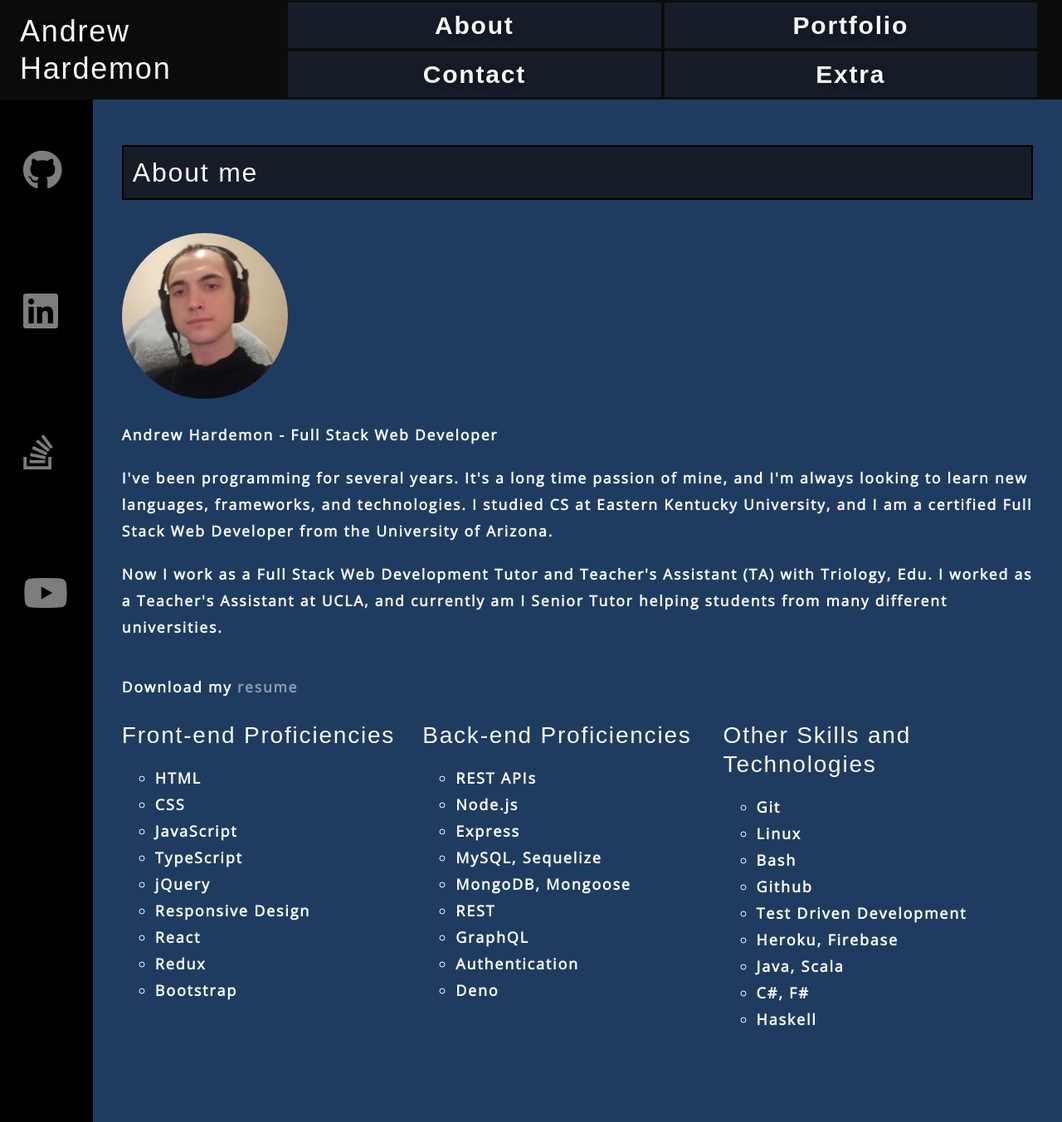
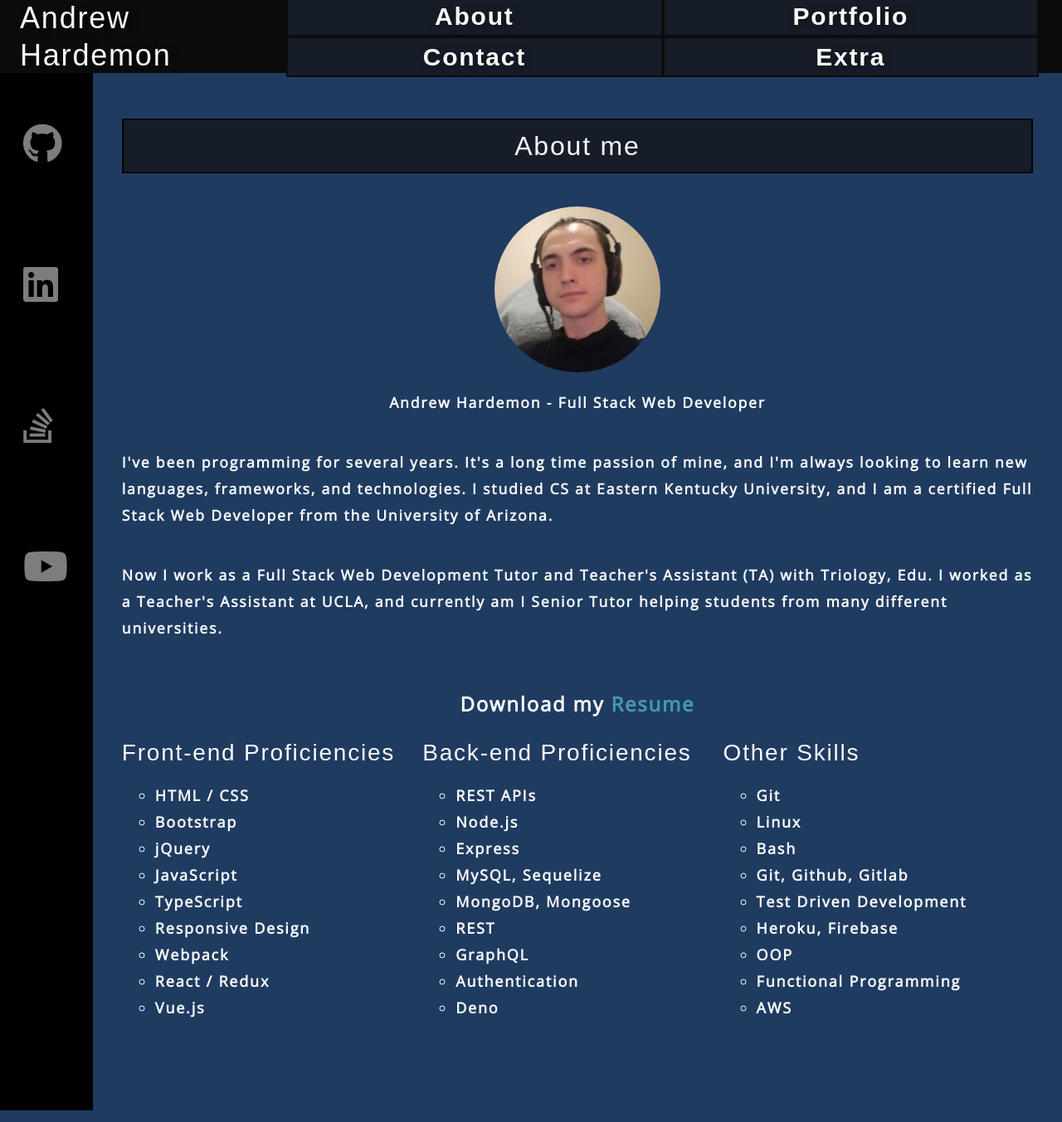
Before and after one commit to AndrewHardemon/Official-Portfolio, a React (Create React App) app: page / in a window 1280 px wide. Shown: the whole page at 83% size. Built offline with nearby package versions, Linux system fonts and the light colour scheme; a web font is replaced by a local one.

Commit message:
Fixed errors with uneven entries in fizzbuzz generator and word replacer modified footer and header sizes to be more uniform across screen sizes updated About Me to have more accurate information and make the resume link more apparent

```diff
--- a/src/App.js
+++ b/src/App.js
@@ -7,7 +7,7 @@ import About from './components/AboutMe';
 import Portfolio from './components/Portfolio';
 import Contact from './components/Contact';
 import Extra from './components/Extra';
-import Downloads from './components/Downloads';
+// import Downloads from './components/Downloads';
 
 
 function App() {
@@ -27,7 +27,7 @@ function App() {
       <Header>
         <Nav pages={pages} currentPage={currentPage} setCurrentPage={setCurrentPage}/>
       </Header>
-      <div class="main_container">
+      <div className="main_container">
         <Footer />
       <main>
         <Page currentPage={currentPage}></Page>
--- a/src/components/AboutMe/index.css
+++ b/src/components/AboutMe/index.css
@@ -2,6 +2,12 @@
   display: grid;
   grid-template-columns: 33% 33% 33%;
   grid-template-rows: 10% 90%;
+}
+
+.about-me-section{
+  display: flex;
+  flex-direction: column;
+  align-items: center;
 }
 
 .about-me-div {
@@ -9,6 +15,15 @@
   grid-column-end: 2;
   grid-row-start: 1;
   grid-row-end: 2;
+}
+
+.resume-link{
+  font-size: 24px;
+  text-align: center;
+}
+
+.resume-link a{
+  color: rgb(107, 248, 255);
 }
 
 /* .profile-img {
--- a/src/components/AboutMe/index.js
+++ b/src/components/AboutMe/index.js
@@ -1,15 +1,16 @@
 import React from "react";
 import profile from "../../assets/profile/Andrew.jpeg"
+// import resume from "../../assets/profile/Andrew-Hardemon-Full-Stack-Web-Developer.pdf"
 import resume from "../../assets/profile/Andrew-Hardemon-Full-Stack-Web-Developer.pdf"
 import "./index.css";
 
-function About(){
+function About() {
   return (
     <>
       <section className="my-5">
         <div className="my-2">
-        <div className="my-5">
-        <img className="profile-img" src={profile} style={{ height: "200px", width: "auto", borderRadius:"100px" }}></img>
+          <div className="about-me-section my-5">
+            <img className="profile-img" alt="profile-img" src={profile} style={{ height: "200px", width: "auto", borderRadius: "100px" }}></img>
             <p>Andrew Hardemon - Full Stack Web Developer</p>
             <p>
               I've been programming for several years. It's a long time passion of mine, and I'm always looking to learn new languages, frameworks, and technologies.
@@ -24,25 +25,25 @@ function About(){
       </section>
       <section className="my-5">
         <div className="my-2">
-    <p>
-      Download my <a target="_blank" href={"../../assets/profile/Andrew-Hardemon-Full-Stack-Web-Developer.pdf"}>resume</a>
+          <p className="resume-link">
+            Download my <a target="_blank" rel="noreferrer" href={resume}>Resume</a>
           </p>
           <div className="about-me-container">
             <div className="about-me-div">
               <h3>Front-end Proficiencies</h3>
               <ul className="skills">
-            <li>HTML</li>
-            <li>CSS</li>
+                <li>HTML / CSS</li>
+                <li>Bootstrap</li>
+                <li>jQuery</li>
                 <li>JavaScript</li>
                 <li>TypeScript</li>
-            <li>jQuery</li>
                 <li>Responsive Design</li>
-            <li>React</li>
-            <li>Redux</li>
-            <li>Bootstrap</li>
+                <li>Webpack</li>
+                <li>React / Redux</li>
+                <li>Vue.js</li>
               </ul>
             </div>
-        <div style={{gridColumnStart:"2", gridColumnEnd:"3", gridRowStart:"1", gridRowEnd:"2"}}>
+            <div style={{ gridColumnStart: "2", gridColumnEnd: "3", gridRowStart: "1", gridRowEnd: "2" }}>
               <h3>Back-end Proficiencies</h3>
               <ul className="skills">
                 <li>REST APIs</li>
@@ -56,18 +57,18 @@ function About(){
                 <li>Deno</li>
               </ul>
             </div>
-        <div style={{gridColumnStart:"3", gridColumnEnd:"4", gridRowStart:"1", gridRowEnd:"2"}}>
-          <h3>Other Skills and Technologies</h3>
+            <div style={{ gridColumnStart: "3", gridColumnEnd: "4", gridRowStart: "1", gridRowEnd: "2" }}>
+              <h3>Other Skills</h3>
               <ul className="skills">
                 <li>Git</li>
                 <li>Linux</li>
                 <li>Bash</li>
-            <li>Github</li>
+                <li>Git, Github, Gitlab</li>
                 <li>Test Driven Development</li>
                 <li>Heroku, Firebase</li>
-            <li>Java, Scala</li>
-            <li>C#, F#</li>
-            <li>Haskell</li>
+                <li>OOP</li>
+                <li>Functional Programming</li>
+                <li>AWS</li>
               </ul>
             </div>
           </div>
--- a/src/components/Contact/index.js
+++ b/src/components/Contact/index.js
@@ -42,8 +42,8 @@ function Contact() {
       <section className="contact-container">
         <form id="contact-form" onSubmit={e => e.preventDefault()}>
           <div id="inner-contact-form">
-            <div class="contact_form">
-              <label for="name">Name:</label>
+            <div className="contact_form">
+              <label htmlFor="name">Name:</label>
               <input
                 type="text"
                 name="name"
@@ -51,8 +51,8 @@ function Contact() {
                 onChange={handleChange}
               />
             </div>
-            <div class="contact_form">
-              <label for="email">Email address:</label>
+            <div className="contact_form">
+              <label htmlFor="email">Email address:</label>
               <input
                 type="email"
                 name="email"
@@ -60,8 +60,8 @@ function Contact() {
                 onChange={handleChange}
               />
             </div>
-            <div class="contact_form">
-              <label for="subject">Subject:</label>
+            <div className="contact_form">
+              <label htmlFor="subject">Subject:</label>
               <input
                 type="text"
                 name="subject"
@@ -69,8 +69,8 @@ function Contact() {
                 onChange={handleChange}
               />
             </div>
-            <div class="contact_form">
-              <label for="message">Message:</label>
+            <div className="contact_form">
+              <label htmlFor="message">Message:</label>
               <textarea
                 name="message"
                 rows="5"
@@ -84,7 +84,7 @@ function Contact() {
               </div>
             )} */}
           </div>
-          <div class="email-button-container">
+          <div className="email-button-container">
             <a className="email-button"  href={disabled ? `mailto:andrewhardemon@gmail.com?subject=${info.subject}&body=${info.message}` : "#invalid"}>
               {/* <button style={{marginTop: "10px"}} type="click">Submit</button> */}
               Submit
--- a/src/components/Downloads/index.js
+++ b/src/components/Downloads/index.js
@@ -1,5 +1,5 @@
-import React, { useState } from "react";
-import saus from "../../assets/downloads/Installer.zip"
+// import React, { useState } from "react";
+// import saus from "../../assets/downloads/Installer.zip"
 
 
 
@@ -8,7 +8,7 @@ function Downloads() {
 
   return (
     <>
-        <a href={saus} download><h1>SAUS</h1></a>
+        {/* <a href={saus} download><h1>SAUS</h1></a> */}
     </>
   )
 
--- a/src/components/Extra/index.js
+++ b/src/components/Extra/index.js
@@ -16,26 +16,27 @@ function Extra() {
   })
   const [text, setText] = useState("Hello Friend")
   const [css, setCss] = useState('text-decoration: none')
-  // const [data2, setData2] = useState({
-
-  // })
 
   const fizzbuzz = (num, opt) => {
-    return num.reduce((acc, curr) => (acc + (opt.map(o => !(curr % o.num) ? o.word : "").reduce((a, c) => a + c) || curr) + " "), "").split(" ")
+    return num.reduce((acc, curr) => (acc + (opt.map(o => !(curr % o?.num) ? o?.word : "").reduce((a, c) => a + c) || curr) + " "), "").split(" ")
   }
 
   const generateFizzBuzz = () => {
     const length = (isNaN(+data.length) && data.length.length) ? 100 : +data.length
-    if (length > 1000) {
-      length = 1000
+    if (length > 5000) {
+      return setFizz(["Please enter a number less than 5000"])
     }
     const arr = [...Array(length)].map((_, i) => i + 1)
-    const names = data.names.split(",")
-    const nums = data.nums.split(",")
+    const names = data.names.split(",").map(name => name.trim());
+    const nums = data.nums.split(",").map(name => name.trim());
+
+    if(names?.length !== nums?.length){
+      return setFizz(["Please enter the same number of names and numbers"])
+    }
 
     let opt = []
     for (let i = 0; i < names?.length; i++) {
-      const obj = { word: names[i].trim(), num: +nums[i].trim() }
+      const obj = { word: names[i].trim(), num: parseInt(nums[i].trim()) }
       opt.push(obj)
     }
 
@@ -48,10 +49,15 @@ function Extra() {
   }
 
   const generateNewText = () => {
-    let oldList = data.old.split(",")
-    let newList = data.new.split(",")
-    oldList.forEach((old, i) => {
-      setText(text.replace(old, newList[i]))
+    console.log("hello")
+    let oldList = data.old.split(",").map(old => old.trim());
+    let newList = data.new.split(",").map(neww => neww.trim());
+    let text = data.original
+    let largeArr = oldList.length < newList.length ? newList : oldList
+    let smallArr = oldList.length < newList.length ? oldList : newList
+    console.log(oldList, newList);
+    largeArr.forEach((item, i) => {
+      setText(text.replace(item, smallArr[i]))
     })
   }
 
@@ -89,6 +95,7 @@ function Extra() {
     setCss(result)
 
   }
+
 
   const handleChange = (e) => {
     console.log(e.target.value)
--- a/src/components/Footer/style.css
+++ b/src/components/Footer/style.css
@@ -21,7 +21,7 @@ footer a:hover {
   justify-content: space-around;
   background-color: black;
   height: 100%;
-  min-height: 85vh;
+  min-height: 90vh; /*85vh;*/
 }
 
 .footer-nav {
@@ -35,6 +35,7 @@ footer a:hover {
   .footer {
     height: auto;
     min-height: 0%;
+    height: 75px;
   }
   .footer-nav {
     width: 100%;
--- a/src/components/Header/index.css
+++ b/src/components/Header/index.css
@@ -10,7 +10,7 @@ header {
   justify-content: space-between;
   align-items: center;
   display: flex;
-  height: 15vh;
+  height: 11vh;
 }
 
 
@@ -23,6 +23,7 @@ header {
 @media screen and (max-width: 803px) {
   .main-header {
     flex-direction: column;
+    height: 10vh;
   }
   .main-header h1:first-child{
     display: none;
@@ -30,4 +31,7 @@ header {
   h1 {
     padding: 0;
   }
+  /* .main-header {
+    min-height: 15vh;
+  } */
 }
--- a/src/components/Nav/index.css
+++ b/src/components/Nav/index.css
@@ -21,6 +21,9 @@
 
 
 @media screen and (max-width: 803px) {
+  .main-header{
+    height: 10vh;
+  }
   nav {
     width: 100%;
     /* margin: auto; */
@@ -59,7 +62,7 @@
   .navigation-bar li span {
     width: 100%;
     border: 2px solid #0b0c0c;
-    padding: 5px;
+    /* padding: 5px; */
     text-align: center;
     background-color: #171d28;
     text-align: center;
--- a/src/components/Page/index.css
+++ b/src/components/Page/index.css
@@ -8,4 +8,5 @@
   border: 2px solid black;
   padding: 1%;
   margin-bottom: 1%;
+  text-align:center;
 }
```
Lines whose indentation alone changed are shown as unchanged.
